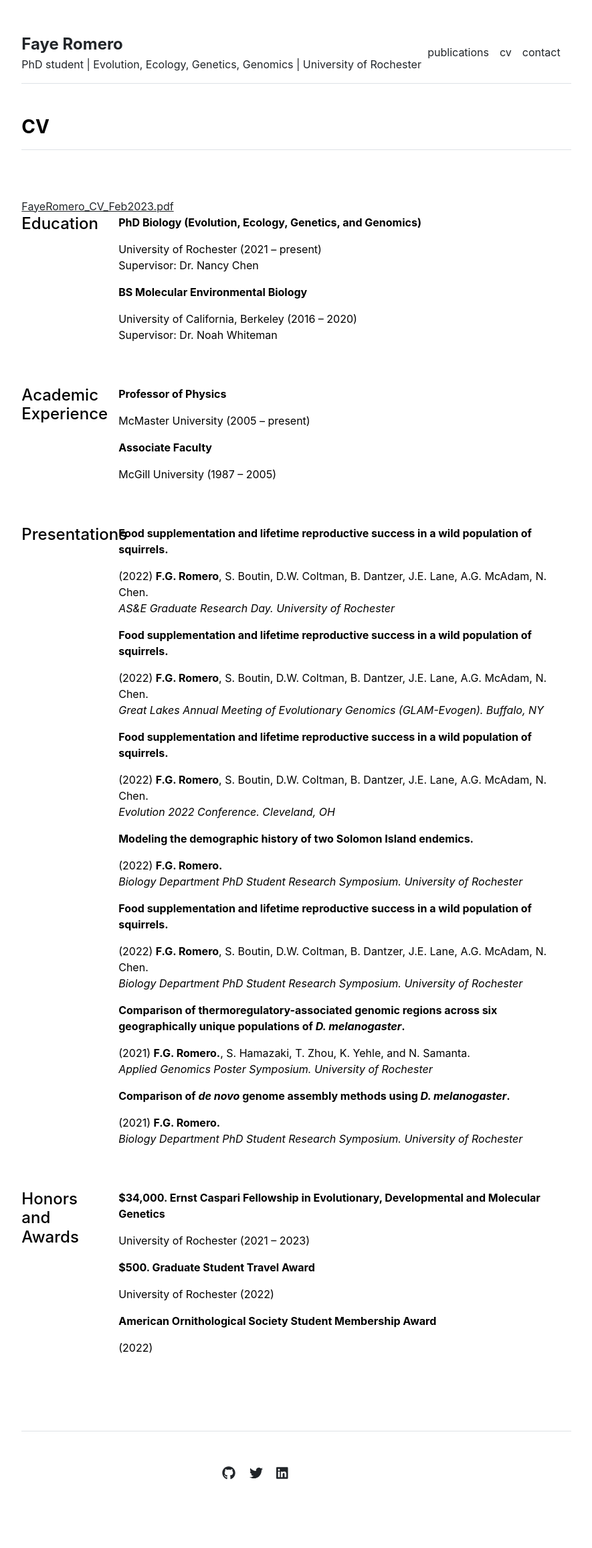
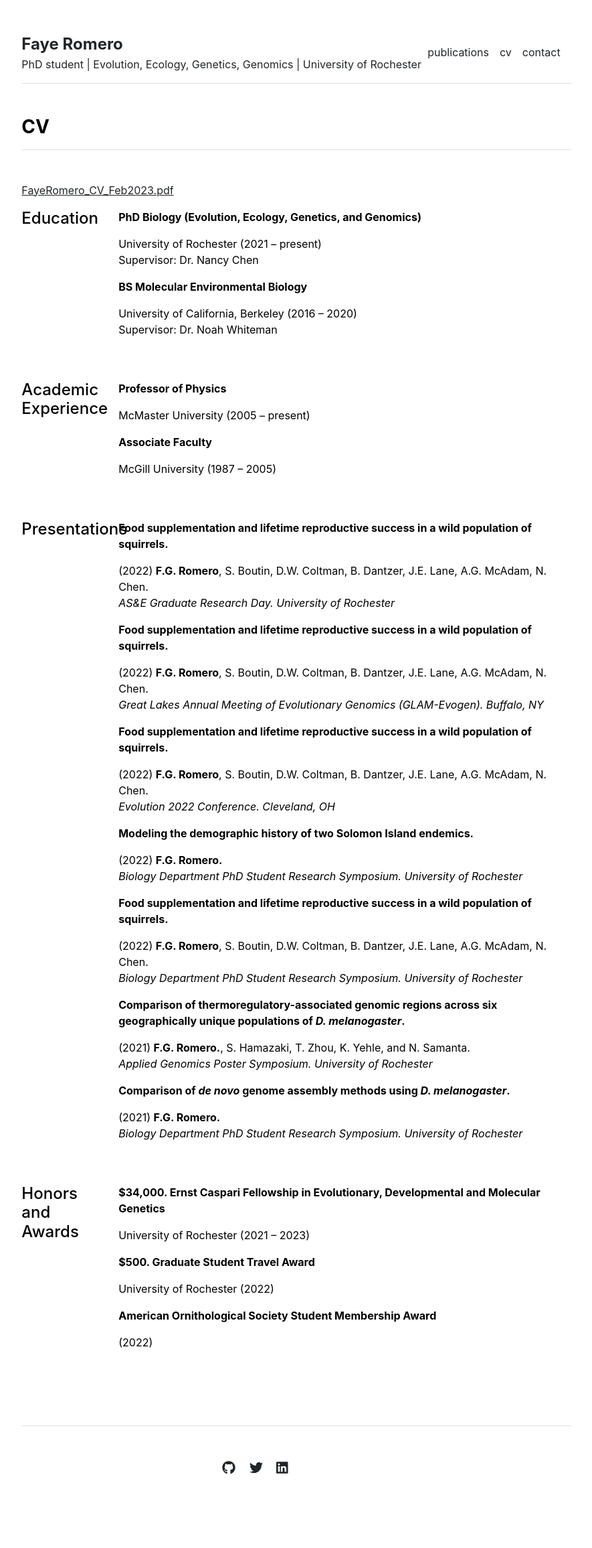
Before and after one commit to faye-romero/faye-romero.github.io, a Jekyll site: the page built from cv.md, in a window 1280 px wide. Shown: the whole page at 67% size, without its empty margins (197-1082 px from the left). Built offline with Jekyll 4.4.1, drawn with Linux system fonts in a browser that asks for light colours.

Commit message:
Updating formatting

```diff
--- a/_layouts/cv.html
+++ b/_layouts/cv.html
@@ -6,7 +6,7 @@ layout: default
 
 <div class="row g-5 mb-5">
   <div>
-    <h3 class="fw-bold border-bottom pb-3 mb-5">CV</h3><br><a href="https://drive.google.com/file/d/1kD1y1SCQ65cM3R8mcHEi-TGSSeTHiGTS/view?usp=share_link">FayeRomero_CV_Feb2023.pdf</a><br>
+    <h3 class="fw-bold border-bottom pb-3 mb-5">CV</h3><p><a href="https://drive.google.com/file/d/1kD1y1SCQ65cM3R8mcHEi-TGSSeTHiGTS/view?usp=share_link">FayeRomero_CV_Feb2023.pdf</a></p>
     <div class="row g-5 mb-5">
       <div class="col-md-2">
         <h4>Education</h4>
```
